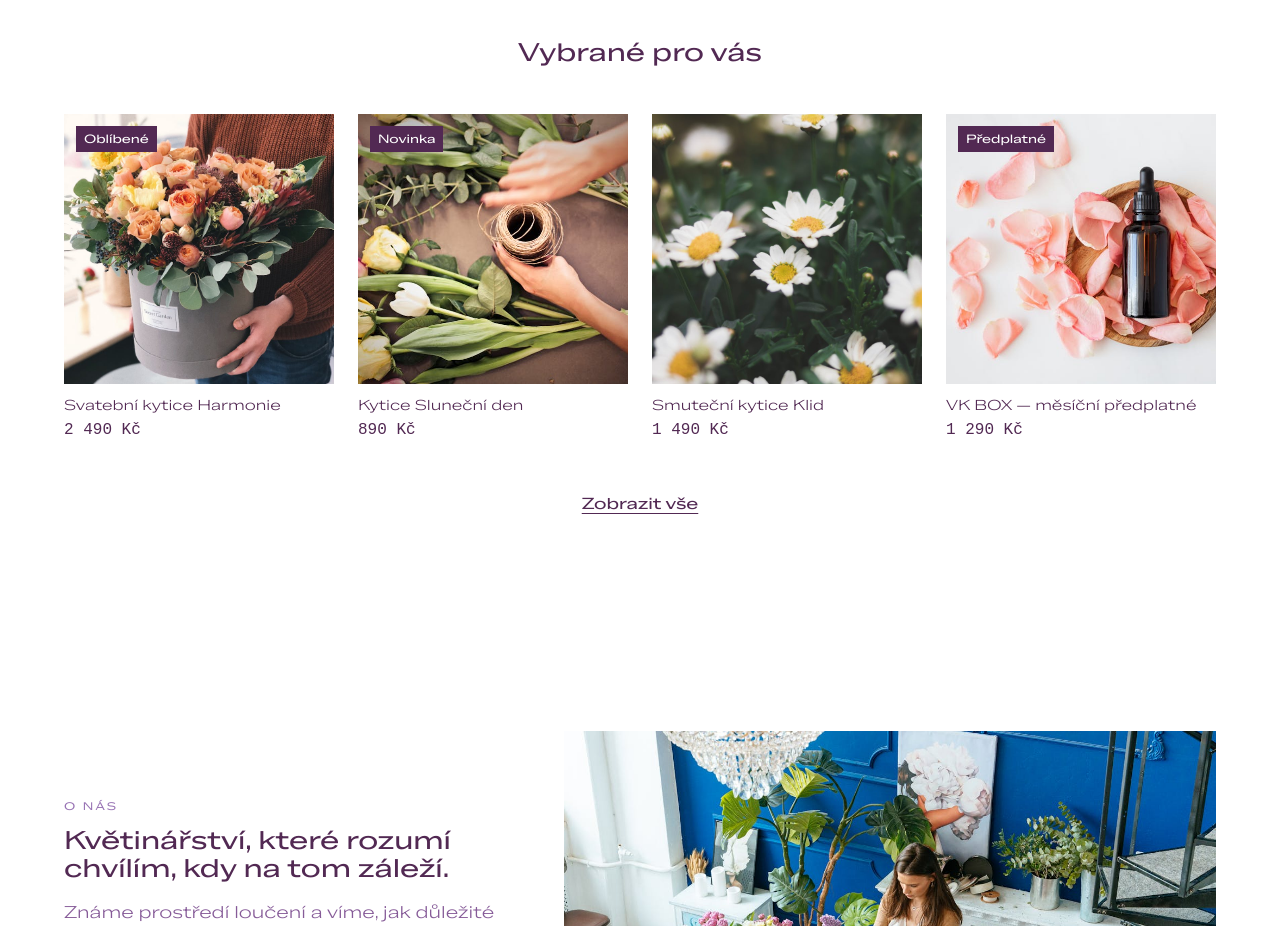
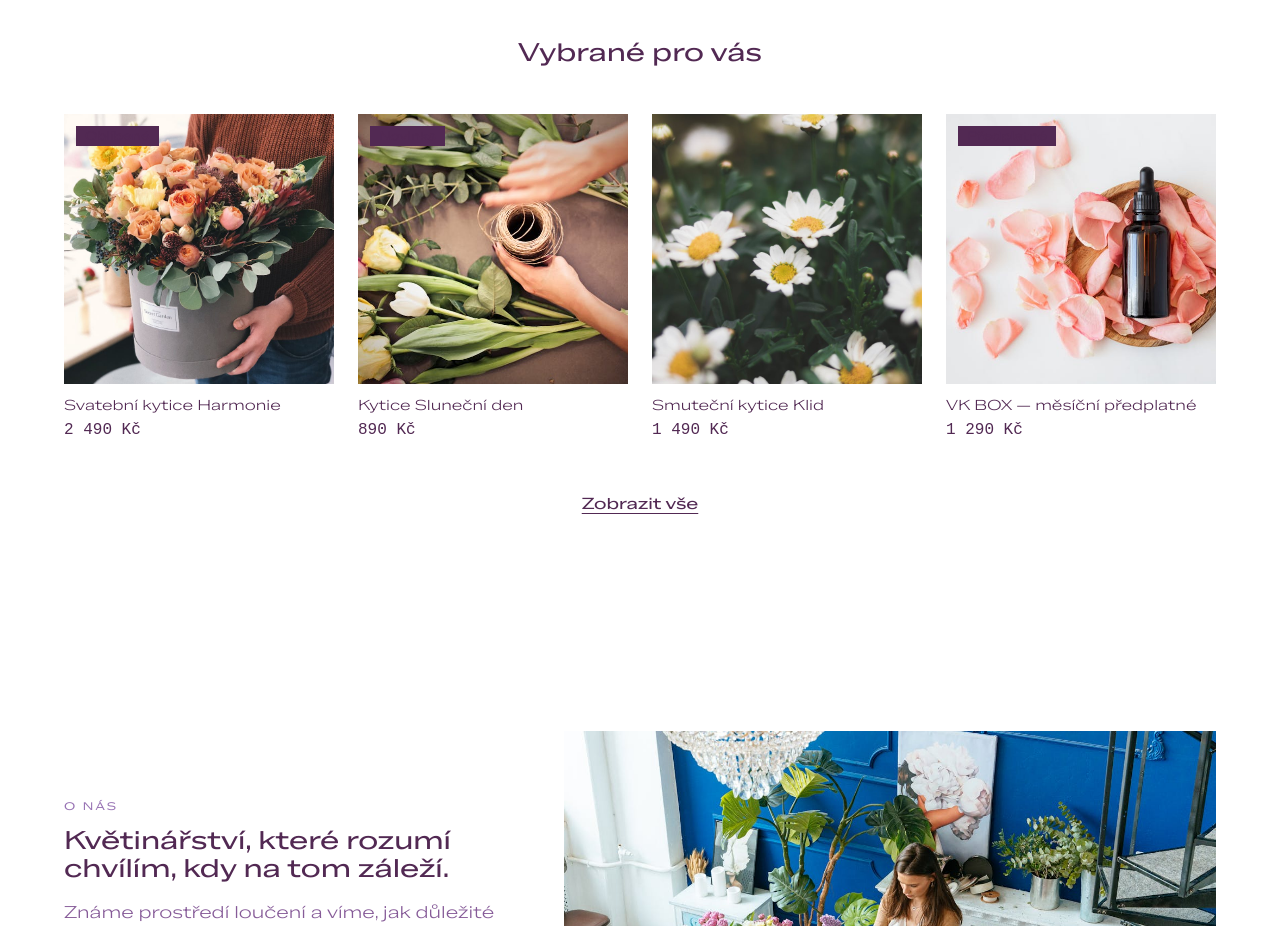
Before and after one commit to ondrejfolbr/vazbykvetin-web, a Next.js app: page / in a window 1280 px wide. Shown: the part 1560-2486 px from the top of the page. Built offline with nearby package versions, Linux system fonts and the light colour scheme; a web font is replaced by a local one.

Commit message:
feat: migrate ProductCard badge to shadcn Badge
Co-Authored-By: Claude Opus 4.6 (1M context) <noreply@anthropic.com>

```diff
--- a/src/components/ProductCard.tsx
+++ b/src/components/ProductCard.tsx
@@ -1,4 +1,5 @@
 import Link from "next/link";
+import { Badge } from "@/components/ui/badge";
 
 interface ProductCardProps {
   image: string;
@@ -43,9 +44,9 @@ export function ProductCard({
 
         {/* Badge */}
         {badge && (
-          <span className="absolute top-3 left-3 bg-deep-plum text-neutral-white text-caption font-medium px-2 py-1 rounded-sm">
+          <Badge className="absolute top-3 left-3 bg-deep-plum text-neutral-white text-caption font-medium px-2 py-1">
             {badge}
-          </span>
+          </Badge>
         )}
       </div>
 
```
